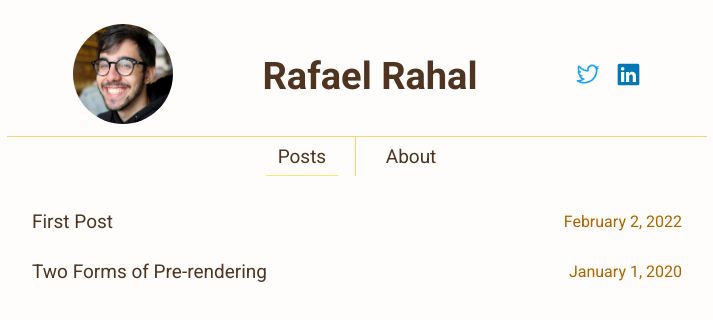
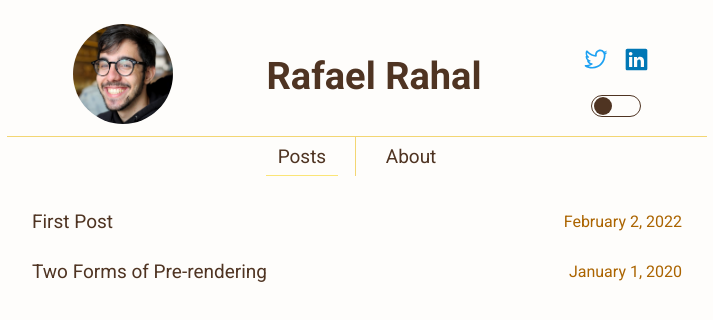
Before and after one commit to rrrahal/blog, a Next.js app: page / in a window 1280 px wide. Shown: the top 320 px of the page, without its empty margins (283-996 px from the left). Built offline with nearby package versions, Linux system fonts and the light colour scheme.

Commit message:
add theme changer

```diff
--- a/package.json
+++ b/package.json
@@ -17,6 +17,7 @@
     "@radix-ui/react-avatar": "^1.0.1",
     "@radix-ui/react-icons": "^1.2.0",
     "@radix-ui/react-separator": "^1.0.1",
+    "@radix-ui/react-switch": "^1.0.1",
     "@radix-ui/react-tabs": "^1.0.2",
     "@stitches/react": "1.2.8",
     "@types/node": "18.14.0",
--- /dev/null
+++ b/src/components/Header/ThemeChanger.tsx
@@ -0,0 +1,41 @@
+import React from 'react'
+import * as Switch from '@radix-ui/react-switch';
+
+import { styled } from '../../../stitches.config'
+
+
+const Container = styled('div', {
+  display:'flex',
+  alignItems: 'center',
+  height: '100%',
+  justifyContent: 'center'
+})
+
+const SwitchRoot = styled(Switch.Root, {
+  width: '48px',
+  height: '20px',
+  borderRadius: '30px',
+  position: 'relative',
+  border: '1px solid $hiContrast',
+})
+
+const SwitchThumb = styled(Switch.Thumb, {
+  display: 'block',
+  width: 18,
+  height: 18,
+  backgroundColor: '$hiContrast',
+  borderRadius: '9999px',
+  transition: 'transform 100ms',
+  transform: 'translateX(2px)',
+
+  '&[data-state=checked]': {
+    transform: 'translateX(28px)',
+  },
+})
+
+export const ThemeChanger = () => (
+  <Container>
+    <SwitchRoot >
+      <SwitchThumb />
+    </SwitchRoot>
+  </Container>)
--- a/src/components/Header/index.tsx
+++ b/src/components/Header/index.tsx
@@ -6,6 +6,7 @@ import * as Separator from '@radix-ui/react-separator';
 import { styled } from '../../../stitches.config'
 import { Title } from './title'
 import { SocialMedia } from './social_media';
+import { ThemeChanger } from './ThemeChanger';
 
 // TODO: REMOVE THIS PX FROM THIS FILE
 
@@ -38,7 +39,10 @@ const StyledImage = styled(Image, {
   height: 100,
 })
 
-
+const RightContainer = styled('div', {
+  display: 'flex',
+  flexDirection: 'column'
+})
 
 export const Header = () => {
   return (
@@ -49,7 +53,10 @@ export const Header = () => {
           <StyledImage src='/raful.jpg' alt='A picture of Rafael Rahal' width={100} height={100} />
         </Link>
         <Title />
-        <SocialMedia />
+        <RightContainer>
+          <SocialMedia />
+          <ThemeChanger />
+      </RightContainer>
       </Container>
       <StyledSeparator />
     </Box>
--- a/src/components/Header/social_media.tsx
+++ b/src/components/Header/social_media.tsx
@@ -5,8 +5,8 @@ import { styled } from '../../../stitches.config'
 
 const Box = styled('div', {
   display: 'flex',
-  alignItems: 'center',
-  marginRight: '$2'
+  alignItems: 'flex-end',
+  height: '100%'
 })
 
 const SocialMediaItem = styled('a', {
```
Also changed, not shown: 1 other file (tests, documents, lock files or other folders).
